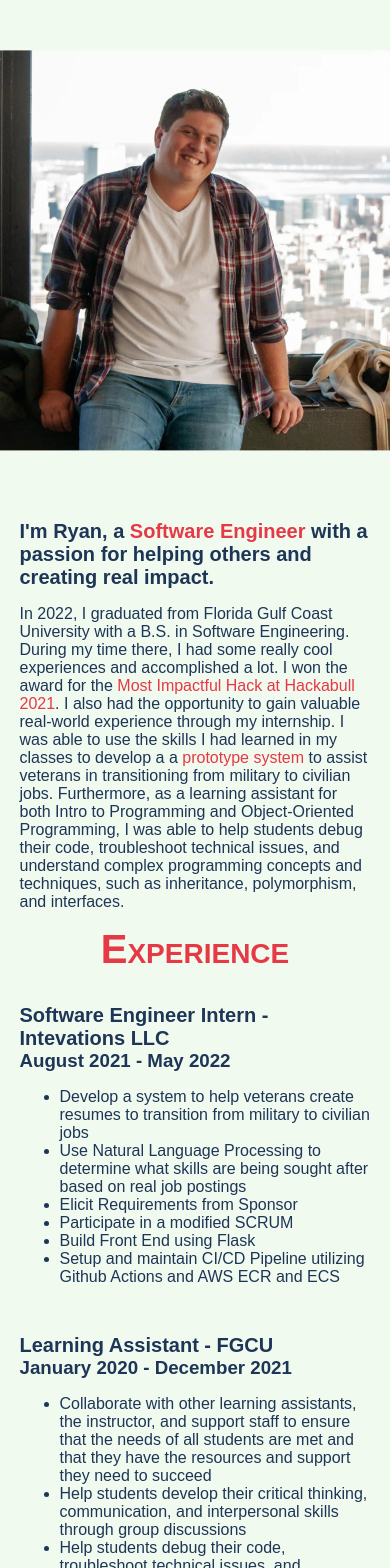
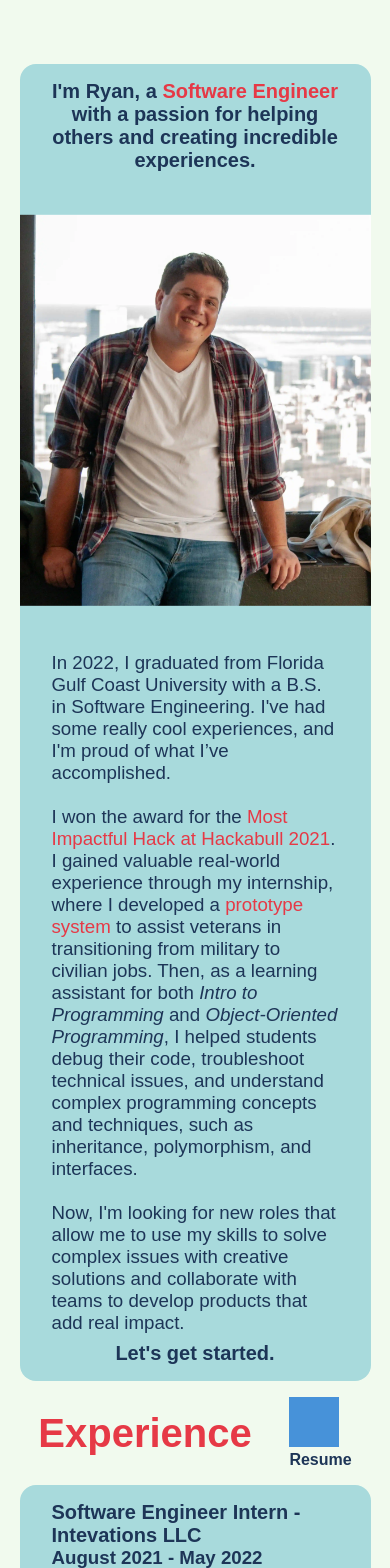
Before and after one commit to rpsmith77/ryan-portfolio-website, a Next.js app: page /about in a window 390 px wide. Shown: the top 1568 px of the page. Built offline with nearby package versions, Linux system fonts and the light colour scheme; grey boxes are pictures that could not be loaded.

Commit message:
revamp about page

```diff
--- /dev/null
+++ b/app/about/components/Profile.tsx
@@ -0,0 +1,56 @@
+import styles from "../page.module.css"
+import Image from "next/image";
+import ProfilePic from "@/public/profile-pic.webp";
+import Link from "next/link";
+
+export default function Profile() {
+    return (
+        <div className={styles.profile}>
+            <h2 className={styles.profileHeader}>
+                I&apos;m Ryan, a <span className={"colorAccent"}>Software Engineer</span> with a passion for
+                helping others and creating incredible experiences.
+            </h2>
+            <div className={styles.profilePic}>
+                <Image
+                    src={ProfilePic}
+                    alt={'Picture of Ryan Smith'}
+                    width={460}
+                    height={460}
+                    priority
+                />
+            </div>
+            <div className={styles.profileDesc}>
+                <h3>
+                    In 2022, I graduated from Florida Gulf Coast University with a B.S. in Software Engineering.
+                    I&apos;ve had some really cool experiences, and I&apos;m proud of what I’ve accomplished.
+                    <br/><br/>
+                    I won the award for the&nbsp;
+                    <a className={styles.profileDescLink}
+                       href={'https://devpost.com/software/generative-art-z7swoc'}>
+                        Most Impactful Hack at Hackabull 2021
+                    </a>
+                    . I gained valuable real-world experience through my internship, where I developed
+                    a&nbsp;
+                    <Link className={styles.profileDescLink} href={'/projects'}>
+                        prototype system
+                    </Link>
+                    &nbsp;to assist veterans in
+                    transitioning from military to civilian jobs. Then, as a learning assistant for both&nbsp;
+                    <span className={styles.italics}>
+                                Intro to Programming
+                            </span> and&nbsp;
+                    <span className={styles.italics}>
+                                Object-Oriented Programming
+                            </span>, I helped students debug their code,
+                    troubleshoot technical issues, and understand complex programming concepts and techniques,
+                    such as inheritance, polymorphism, and interfaces.<br/><br/>
+                    Now, I&apos;m looking for new roles that allow me to use my skills to solve complex
+                    issues with creative solutions and collaborate with teams to develop products that add real
+                    impact.
+                </h3>
+                {/*<h3>Let&apos;s get started.</h3>*/}
+            </div>
+            <h2 className={styles.profileFooter}>Let&apos;s get started.</h2>
+        </div>
+    );
+}
--- a/app/about/page.module.css
+++ b/app/about/page.module.css
@@ -4,43 +4,71 @@
     row-gap: 1rem;
 }
 
+.main:nth-child(1) {
+    margin-top: 4rem;
+}
+.main:last-child {
+    margin-bottom: 2rem;
+}
+
 .profile {
     margin: auto;
-    width: clamp(16rem, 90vw, 1000px + 2rem);
-    display: flex;
-    flex-direction: row;
-    align-items: center;
+    width: clamp(16rem, 90vw, 1100px + 2rem);
+    display: grid;
+    grid-template-columns: 1fr 1fr 1fr 1fr;
+    grid-template-rows: auto;
+    grid-template-areas:
+    "header header header header"
+    "picture picture text text"
+    "footer footer footer footer";
     justify-content: center;
-    min-height: 90vh;
+    align-content: center;
     gap: 1rem;
-    /*flex-basis: 500px;*/
+    background-color: var(--ternary);
+    border-radius: 1rem;
+    overflow: hidden;
+    padding: 1rem 2rem 1rem 2rem;
+    transition: all .2s ease-in-out;
+}
+
+.profile:hover {
+    transform: translate3d(0, -5px, 0);
+    box-shadow: 0 5px 0 0 var(--secondary);
+}
+
+.profileHeader {
+    grid-area: header;
 }
 
 
 .profilePic {
     transition: all .2s ease-in-out;
-}
-
-.profilePic:hover {
-    /*filter: grayscale(1);*/
+    grid-area: picture;
+    place-self: center;
 }
 
 .profileDesc {
-    display: flex;
-    flex-direction: column;
-    justify-items: start;
-    gap: 1rem;
+    grid-area: text;
+    place-self: center;
+    background-color: var(--ternary);
+    height: 100%;
 }
 
 .profileDesc p {
     margin: 0;
 }
 
-.box {
-    margin: auto;
-    width: clamp(16rem, 90vw, 50rem);
-    aspect-ratio: 1;
-    background: #E63946;
+.profileDesc h3 {
+    font-weight: normal;
+    margin: 0;
+}
+
+.profileFooter {
+    grid-area: footer;
+}
+
+.italics {
+    font-style: italic;
 }
 
 .profileDescLink {
@@ -56,15 +84,55 @@
     flex-direction: column;
     margin: auto;
     width: clamp(16rem, 90vw, 1000px + 2rem);
+    row-gap: 1rem;
+    /*background-color: var(--ternary);*/
+    /*border-radius: 1rem;*/
+    /*overflow: hidden;*/
+    /*padding: 1rem 2rem 1rem 2rem;*/
+    /*transition: all .2s ease-in-out;*/
 }
+
+/*.experience:hover {*/
+/*    transform: translate3d(0, -5px, 0);*/
+/*    box-shadow: 0 5px 0 0 var(--secondary);*/
+/*}*/
 
 .experience h1 {
     color: var(--accent);
-    font-variant: small-caps;
 }
 
+.experienceTitle {
+    display: flex;
+    align-content: center;
+    justify-content: center;
+    align-items: center;
+}
+
+.resume {
+    color: black;
+}
+
+.resume {
+    filter: invert(16%) sepia(14%) saturate(4193%) hue-rotate(185deg) brightness(90%) contrast(88%);
+    transition: all .2s ease-in-out;
+}
+
+.resume:hover {
+    transform: scale(1.1);
+    text-decoration: underline;
+}
+
+
 .job {
-    padding-top: 2rem;
+    background-color: var(--ternary);
+    border-radius: 1rem;
+    overflow: hidden;
+    padding: 1rem 2rem 1rem 2rem;
+    transition: all .2s ease-in-out;
+}
+.job:hover {
+        transform: translate3d(0, -5px, 0);
+        box-shadow: 0 5px 0 0 var(--secondary);
 }
 
 .jobTitle {
@@ -80,14 +148,23 @@
 }
 
 
+
+
 @media (max-width: 1005px) {
     .profile {
-        flex-wrap: wrap;
+        grid-template-areas:
+        "header header header header"
+        "picture picture picture picture"
+        "text text text text"
+        "footer footer footer footer";
+        row-gap: .5rem;
+    }
+
+    .profileHeader {
+        text-align: center;
+    }
+
+    .profilePic {
+        transform: scale(.85);
     }
 }
-
-@media (max-width: 800px) {
-    .profilePic {
-        transform: scale(.8);
-    }
-}
--- a/app/about/page.tsx
+++ b/app/about/page.tsx
@@ -1,73 +1,63 @@
 import styles from './page.module.css'
+import Job from "./components/Job";
+import Profile from "./components/Profile";
 import Image from "next/image";
-import ProfilePic from "../../public/profile-pic.webp"
+import ResumeSVG from "../../public/resume.svg"
 import Link from "next/link";
-import Loading from "../loading";
-import Job from "./components/Job";
 
 export default function About() {
-    return (
-        <div className={styles.container}>
-            <main className={styles.main}>
-                <div className={styles.profile}>
-                    <div className={styles.profilePic}>
-                        <Image
-                            src={ProfilePic}
-                            alt={'Picture of Ryan Smith'}
-                            width={500}
-                            height={500}
-                        />
-                    </div>
-                    <div className={styles.profileDesc}>
-                        <h2>
-                            I&apos;m Ryan, a <span className={"colorAccent"}>Software Engineer</span> with a passion for helping others and creating real impact.
-                        </h2>
-                        <p>
-                            In 2022, I graduated from Florida Gulf Coast University with a B.S. in Software Engineering.
-                            During my time there, I had some really cool experiences and accomplished a lot. I won the award for the&nbsp;
-                            <a className={styles.profileDescLink} href={'https://devpost.com/software/generative-art-z7swoc'}>
-                                Most Impactful Hack at Hackabull 2021
-                            </a>
-                            . I also had the opportunity to gain valuable real-world experience through my internship. I was able to use the skills I had learned in my classes to develop a
-                            a&nbsp;
-                            <Link className={styles.profileDescLink} href={'/projects'}>
-                                prototype system
-                            </Link>
-                            &nbsp;to assist veterans in
-                            transitioning from military to civilian jobs. Furthermore, as a learning assistant for both
-                            Intro to Programming and Object-Oriented Programming, I was able to help students debug
-                            their code, troubleshoot technical issues, and understand complex programming concepts and
-                            techniques, such as inheritance, polymorphism, and interfaces.
-                        </p>
-                    </div>
-                </div>
-                <div className={styles.experience}>
-                    <h1 id={'experience'}>Experience</h1>
-                    <Job
-                        title={'Software Engineer Intern'}
-                        company={'Intevations LLC'}
-                        date={'August 2021 - May 2022'}
-                        description={[
+    const jobs = [
+        {
+            title: 'Software Engineer Intern',
+            company: 'Intevations LLC',
+            date: 'August 2021 - May 2022',
+            description: [
                 'Develop a system to help veterans create resumes to transition from military to civilian jobs',
                 'Use Natural Language Processing to determine what skills are being sought after based on real job postings',
                 'Elicit Requirements from Sponsor',
                 'Participate in a modified SCRUM',
                 'Build Front End using Flask',
                 'Setup and maintain CI/CD Pipeline utilizing Github Actions and AWS ECR and ECS'
-                        ]}
-                    />
-                    <Job
-                        title={'Learning Assistant'}
-                        company={'FGCU'}
-                        date={'January 2020 - December 2021'}
-                        description={[
+            ]
+        },
+        {
+            title: 'Learning Assistant',
+            company: 'FGCU',
+            date: 'August 2021 - May 2022',
+            description: [
                 'Collaborate with other learning assistants, the instructor, and support staff to ensure that the needs of all students are met and that they have the resources and support they need to succeed',
                 'Help students develop their critical thinking, communication, and interpersonal skills through group discussions',
                 'Help students debug their code, troubleshoot technical issues, and understand complex programming concepts and techniques, such as inheritance, polymorphism, and interfaces'
-                        ]}
+            ]
+        }
+    ];
+    return (
+        <div className={styles.container}>
+            <main className={styles.main}>
+                <Profile/>
+                <div className={styles.experience}>
+                    <div className={styles.experienceTitle}>
+                        <h1 id={'experience'}>Experience</h1>
+                        <Link href={'/RyanSmithResume.pdf'}
+                              className={styles.resume}>
+                            <Image src={ResumeSVG}
+                                   alt={'Resume'}
+                                   width={50}
+                                   height={50}
                             />
+                            <h4>Resume</h4>
+                        </Link>
 
-
+                    </div>
+                    {jobs.map((job) =>
+                        <Job
+                            key={job.title + job.company + job.date}
+                            title={job.title}
+                            company={job.company}
+                            date={job.date}
+                            description={job.description}
+                        />)
+                    }
                 </div>
 
             </main>
--- a/app/projects/components/Project.tsx
+++ b/app/projects/components/Project.tsx
@@ -13,7 +13,7 @@ type Props = {
 
 const Project: FunctionComponent<Props> = ({title, subtitle, description, builtWith, image = null, website = ''}) => {
     return (
-        <a href={website} className={styles.project}>
+        <a href={website ? website : ''} className={styles.project}>
             {image && <Image className={styles.image}
                              src={image}
                              alt={`Picture of ${title}`}
```
Also changed, not shown: app/projects/page.module.css (+63 -3 lines). Lines whose indentation alone changed are shown as unchanged.
